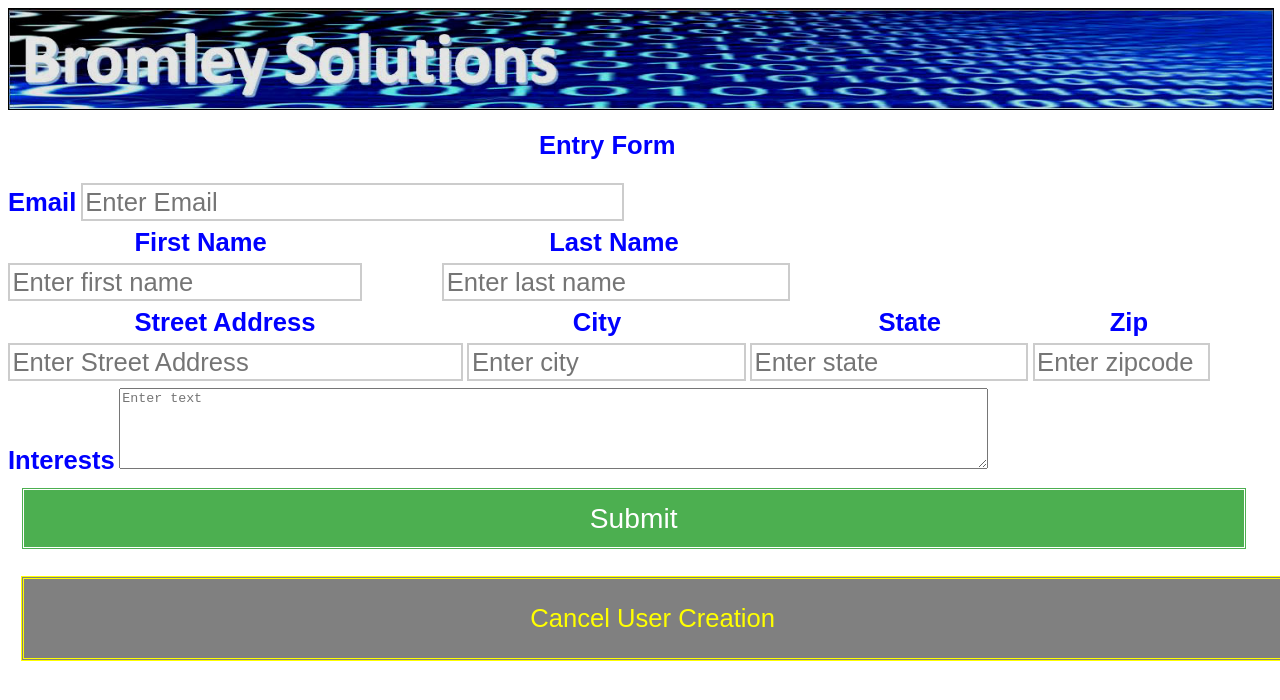
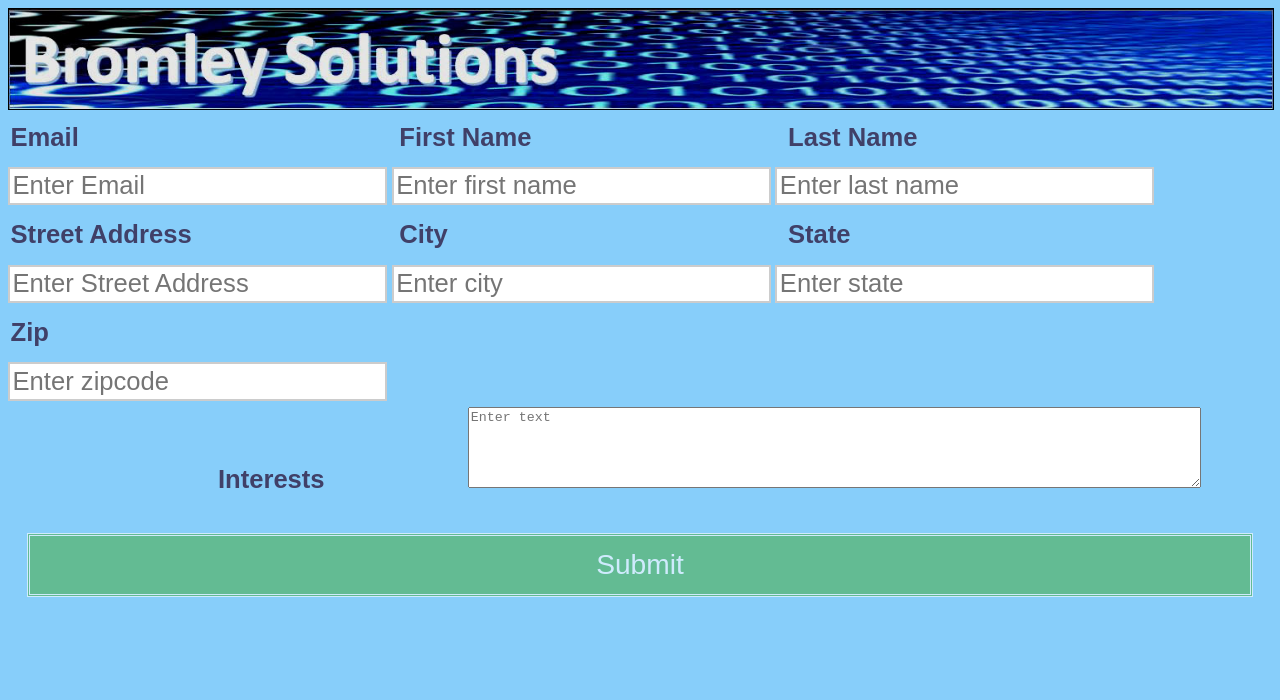
Before and after one commit to dickbrmly/bromleySolutions, a website: page client/contact/contact.html in a window 1280 px wide. Drawn offline with Linux system fonts and the light colour scheme.

Commit message:
email fix

```diff
--- a/client/contact/contact.css
+++ b/client/contact/contact.css
@@ -5,42 +5,40 @@
     Programmer: Richard Bromley
  ========================================================================== */
 
-body {
-    background-color: white;
+body
+{
+    background-color: lightskyblue;
     font-family: Arial, Helvetica, sans-serif;
 }
 
-img {
+img
+{
     border: 1px solid black;
     width: 100%;
     height: auto;
 }
 
-.cellBorder {
-    border: 5px solid gray;
-    background-color: navy;
-    height: 10vw;
-    width: 10vw;
-    color: white;
-    font-size: 1.2vw;
-}
-
-.cellBorder:hover {
-    opacity: 0.8;
-}
-
-
 /* Full-width input fields */
 
-input[type=text],
-input[type=password] {
-    width: 100%;
+input[type=text]
+{
+    width: 30%;
     padding: 0.2vw 0.2vw;
     margin: 0.5vw 0;
     display: inline-block;
     border: 0.2vw solid #ccc;
     box-sizing: border-box;
-    font-size: 1.2vw;
+    font-size: 2vw;
+}
+
+label
+{
+    color: rgb(64, 64, 104);
+    width: 30%;
+    padding: 0.2vw 0.2vw;
+    margin: 0.5vw 0;
+    display: inline-block;
+    font-size: 2vw;
 }
 
 .declarations {
@@ -52,19 +50,12 @@
 
 /* Set a style for all buttons */
 
-.table {
-    margin: 2% 15%;
-    width: 70%;
-    height: 90%;
-    padding: 2%;
-    border-spacing: 10%;
-}
-
 button:hover {
-    opacity: 0.8;
+    opacity: 1;
 }
 
 button {
+    opacity: .6;
     text-decoration: none;
     background-color: #4CAF50;
     color: white;
@@ -74,29 +65,3 @@
     cursor: pointer;
     font-size: 1.2vw;
 }
-
-
-/* Extra styles for the cancel button */
-
-.cancelbtn {
-    text-decoration: none;
-    width: auto;
-    background-color: #f44336;
-    font-size: 1.2vw;
-}
-
-.container {
-    text-decoration: none;
-    padding: 2%;
-    font-size: 1.2vw;
-}
-
-.container:hover {
-    opacity: 0.8;
-}
-
-.psw {
-    margin-top: 2%;
-    float: right;
-    font-size: 1.2vw;
-}
--- a/client/contact/contact.html
+++ b/client/contact/contact.html
@@ -11,7 +11,7 @@
 *******************************************************************************************************-->
 <!DOCTYPE html>
 
-<html xmlns="http://www.w3.org/1999/xhtml">
+<html>
 
 <head>
     <meta charset="utf-8" />
@@ -20,38 +20,34 @@
 
 <body>
     <link href="/client/contact/contact.css" rel="stylesheet" type="text/css">
-    <script src="/client/contact/contact.js"></script>
-    <img src="/client/contact/bromleySolutions.jpg" width='100%' alt="Bromley Solutions Graphic">
+    <img src="../../images/bromleySolutions.jpg" />
     <div>
-        <h1 style="color:blue; margin-left:42%; font-size: 2.0vw;">Entry Form</h1>
-        <form>
+        <form action="/newEmail" method='post'>
             <div>
-                <input type='hidden' name='form' value='newEmail' />
-                <label for="email" style="font-size: 2.0vw; margin-left: 0%; color:blue"><b>Email</b></label>
-                <input type="text" style="width:43%; font-size: 2.0vw" placeholder="Enter Email" name="email" required>
+                <label for="email"><b>Email</b></label>
+                <label for="fname"><b>First Name</b></label>
+                <span><label for="lname"><b>Last Name</b></label></span>
+                <input type="text" placeholder="Enter Email" name="email" required>
+                <span><input type="text" placeholder="Enter first name" name="fname"></span>
+                <span><input type="text" placeholder="Enter last name" name="lname"></span>
 
-                <br /><label for="fname" style="margin-left:10%; font-size: 2.0vw; color:blue"><b>First Name</b></label>
-                <span><label for="lname" style="margin-left:22%; font-size: 2.0vw; color:blue"><b>Last Name</b></label></span>
-                <br /><input type="text" style="width:28%; margin-right:6.0%; font-size: 2.0vw" placeholder="Enter first name" name="fname">
-                <span><input type="text" style="width:27.5%; font-size: 2.0vw" placeholder="Enter last name" name="lname"></span>
+                <br /><label for="street"><b>Street Address</b></label>
+                <span><label for="city"><b>City</b></label></span>
+                <span><label for="st"><b>State</b></label></span>
+                <br /><input type="text" placeholder="Enter Street Address" name="street">
+                <span><input type="text" placeholder="Enter city" name="city"></span>
+                <span><input type="text" placeholder="Enter state" name="st"></span>
 
-                <br /><label for="street" style="margin-left:10%; font-size: 2.0vw; color:blue"><b>Street Address</b></label>
-                <span><label for="city" style="margin-left:20%; font-size: 2.0vw; color:blue"><b>City</b></label></span>
-                <span><label for="st" style="margin-left:20%; font-size: 2.0vw; color:blue"><b>State</b></label></span>
-                <span><label for="zip" style="margin-left:13%; font-size: 2.0vw; color:blue"><b>Zip</b></label></span>
-                <br /><input type="text" style="width:36%; font-size: 2.0vw" placeholder="Enter Street Address" name="street">
-                <span><input type="text" style="width:22%; font-size: 2.0vw" placeholder="Enter city" name="city"></span>
-                <span><input type="text" style="width:22%; font-size: 2.0vw" placeholder="Enter state" name="st"></span>
-                <span><input type="text" style="width:14%; font-size: 2.0vw" placeholder="Enter zipcode" name="zip"></span>
+                <span><label for="zip"><b>Zip</b></label></span>
 
-                <span><label style="margin-left:0%; font-size: 2.0vw; color:blue"><b>Interests</b></label></span>
+                <br><input type="text" placeholder="Enter zipcode" name="zip"><br>
 
-                <textarea rows="5" cols="106" name="text" placeholder="Enter text"></textarea>
-                <br /><button type="submit" style="width:97%; font-size: 2.2vw">Submit</button>
+                <center><span><label><b>Interests</b></label></span>
+                    <textarea rows="5" cols="89" name="text" placeholder="Enter text"></textarea>
+                    <br /><br /><button type="submit" style="width:97%; font-size: 2.2vw">Submit</button>
+                </center>
             </div>
         </form>
-        <button id='cancelCreate' onclick='window.close()' class='container ' style="width:100%; background-color:gray; color:yellow; font-size: 2.0vw; text-align:center">Cancel User Creation</button>
-
     </div>
 </body>
 
--- a/client/contact/contact.js
+++ /dev/null
@@ -1,3 +0,0 @@
-function submit() {
-
-}
--- a/client/index.js
+++ b/client/index.js
@@ -13,7 +13,7 @@
 
 function newContact() {
     window.open('/contact/contact.html', "custom", "toolbar=no, location=no, directories=no, status=no, menubar=no, scrollbars=no, resizable=no," +
-        " copyhistory=no, top=0, left=20vw, width=800, height=395");
+        " copyhistory=no, top=0, left=20vw, width=800, height=500");
 }
 
 function opening(state) {
```
Also changed, not shown: server.js (+19 -12 lines), images/bromleySolutions.jpg (renamed from client/contact/bromleySolutions.jpg).
